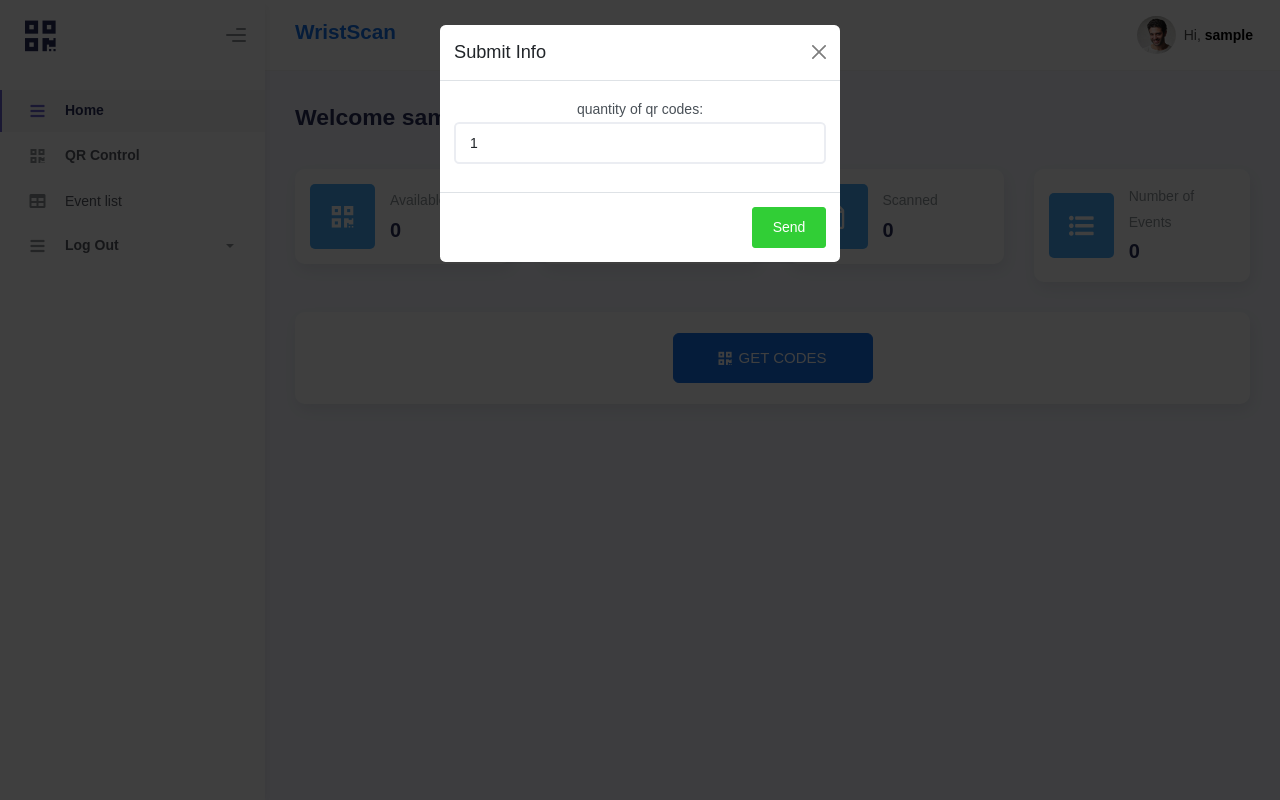
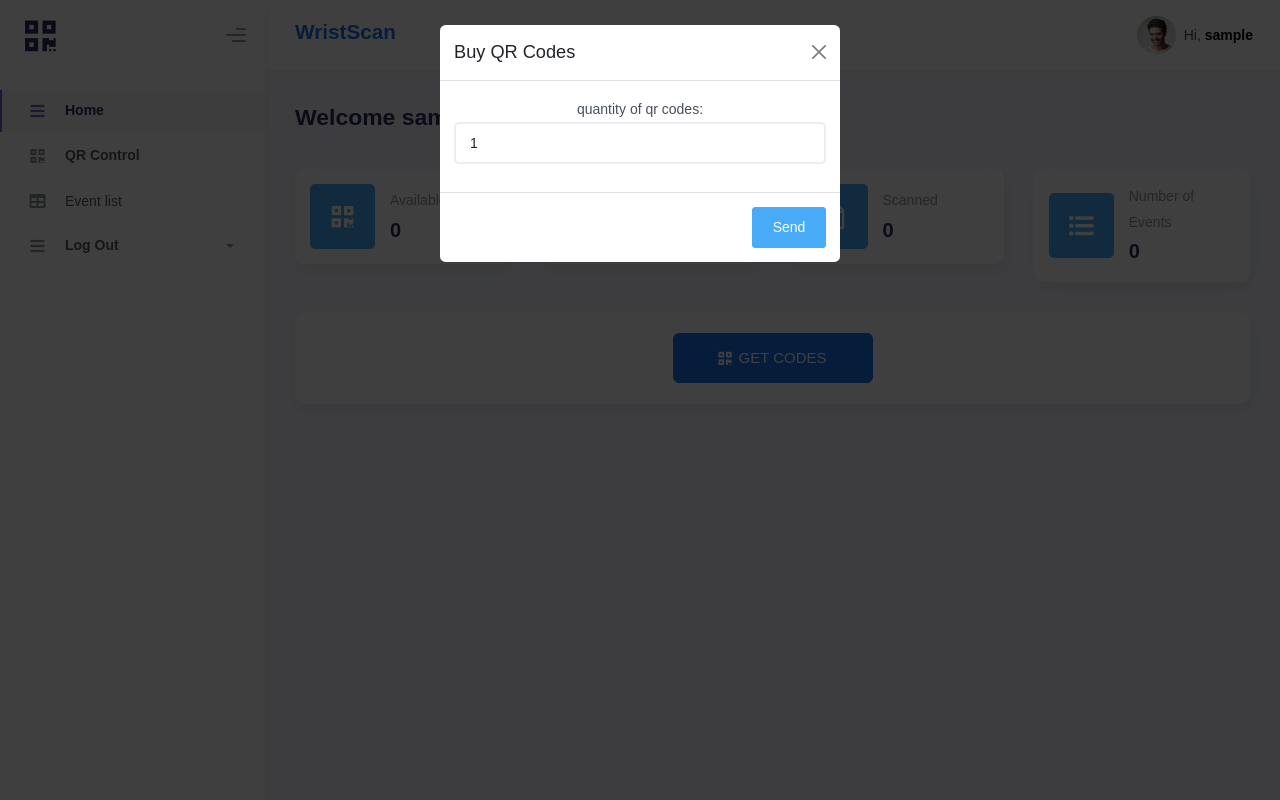
Before and after one commit to JoseDevApps/WristScan, a Django app: page /dashboard/ in a window 1280 px wide, after a click on "GET CODES". Run offline with Django 4.2, Linux system fonts and the light colour scheme; the visitor is signed in with stand-in values (Sample User, id 1); data that the repository does not hold is empty; parts of the project's set-up code (start-up, migrations or seed data) failed here and were passed over; some libraries are stand-ins or nearby versions; some web fonts are replaced.

Commit message:
update: DB

```diff
--- a/App/dashboard/templates/dashboard/index.html
+++ b/App/dashboard/templates/dashboard/index.html
@@ -339,14 +339,14 @@
                 {% csrf_token %}
                 <div class="modal-content">
                   <div class="modal-header">
-                    <h5 class="modal-title" id="modalLabel">Submit Info</h5>
+                    <h5 class="modal-title" id="modalLabel">Buy QR Codes</h5>
                     <button type="button" class="btn-close" data-bs-dismiss="modal" aria-label="Close"></button>
                   </div>
                   <div class="modal-body">
                     {{ form.as_p }}
                   </div>
                   <div class="modal-footer">
-                    <button type="submit" class="btn btn-success">Send</button>
+                    <button type="submit" class="btn btn-info">Send</button>
                   </div>
                 </div>
               </form>
```
